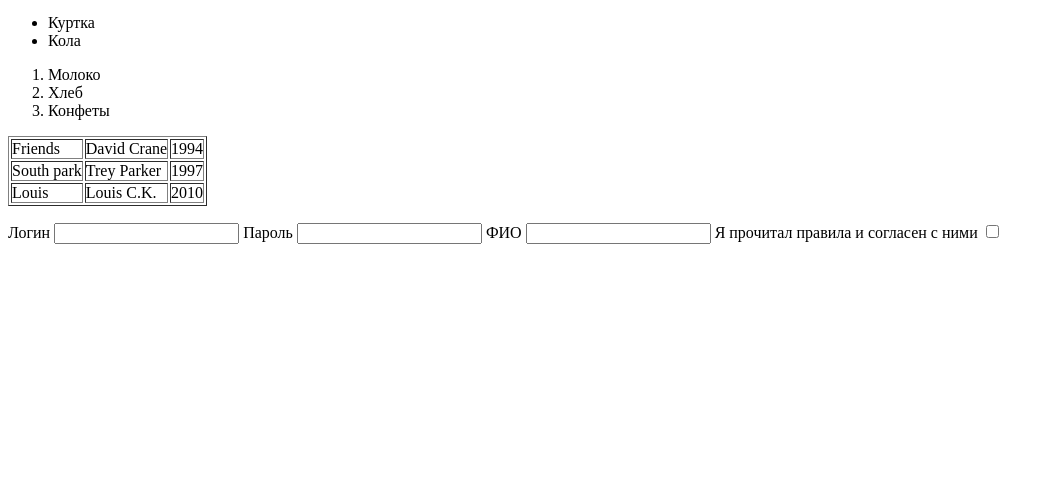
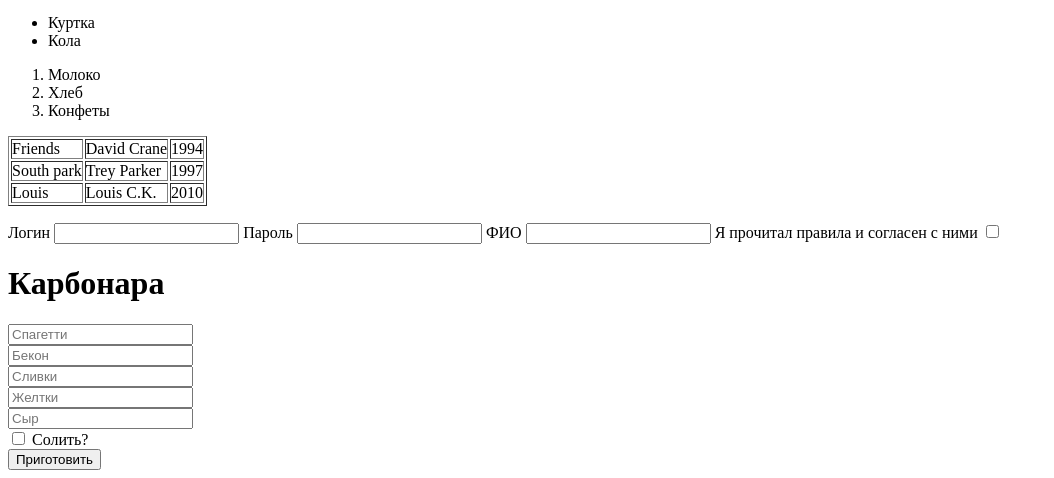
Before and after one commit to bessieglass/course, a plain HTML site: page index.html in a window 1280 px wide. Shown: the part 569-1047 px from the top of the page, without its empty margins (0-1054 px from the left). Before the commit the page ends 829 px from the top, so only its background shows below. Drawn offline with Linux system fonts and the light colour scheme.

Commit message:
added carbonara

```diff
--- a/index.html
+++ b/index.html
@@ -49,4 +49,17 @@
 	<input type ="checkbox">
 </p>
    </body>
+	<form action="/cookcarbonara">
+   <h1>Карбонара</h1>
+   <input type="text" placeholder="Спагетти" name="login"><br>
+   <input type="text" placeholder="Бекон" name="password"><br>
+   <input type="text" placeholder="Сливки" name="password"><br>
+   <input type="text" placeholder="Желтки" name="password"><br>
+	<input type="text" placeholder="Сыр" name="password"><br>
+   <input type="checkbox">
+   <label>Солить?</label><br>
+   <button type="submit">Приготовить</button>
+</form>
+
+
 </html>
```
